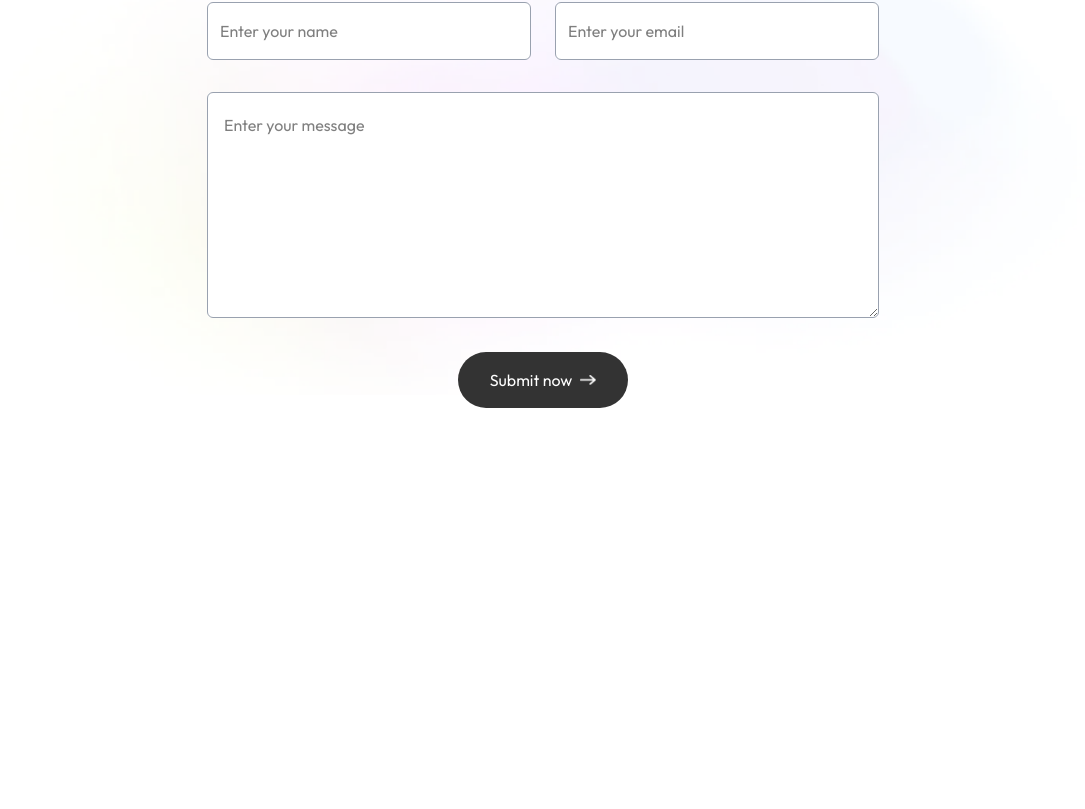
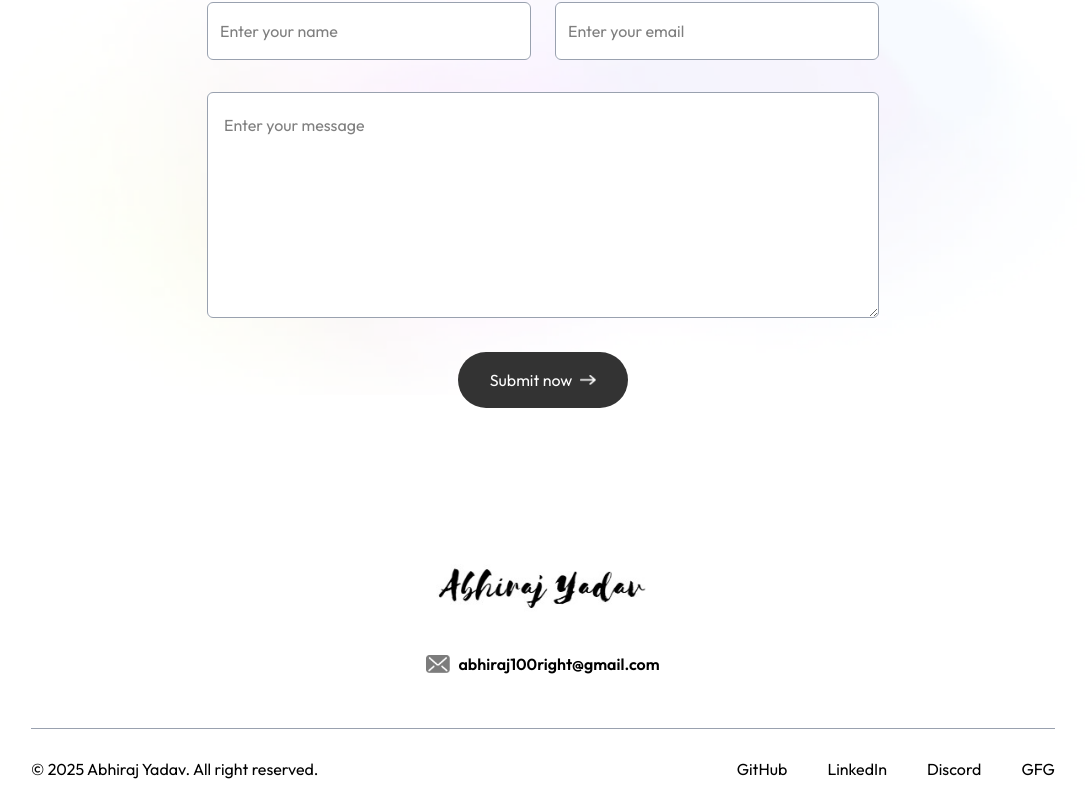
Before and after one commit to abhiraj100/Portfolio-using-Next.js, a Next.js app: page / in a window 1280 px wide. Shown: the part 3504-4313 px from the top of the page, without its empty margins (97-1182 px from the left). Before the commit the page ends 3968 px from the top, so only its background shows below. Built offline with nearby package versions, Linux system fonts and the light colour scheme; a web font is replaced by a local one.

Commit message:
Added the Footer section

```diff
--- /dev/null
+++ b/app/components/Footer.jsx
@@ -0,0 +1,55 @@
+import { assets } from "@/assets/assets";
+import Image from "next/image";
+import React from "react";
+
+const Footer = () => {
+  return (
+    <div className="mt-20">
+      <div className="text-center">
+        <Image src={assets.logo} alt="" className="w-60 mx-auto mb-2 " />
+
+        <div className="flex w-max items-center gap-2 mx-auto text-black font-semibold">
+          <Image src={assets.mail_icon} alt="" className="w-6" />
+          abhiraj100right@gmail.com
+        </div>
+      </div>
+
+      <div className="text-center sm:flex items-center justify-between border-t border-gray-400 mx-[10%] mt-12 py-6">
+        <p>© 2025 Abhiraj Yadav. All right reserved.</p>
+        <ul className="flex items-center gap-10 justify-center mt-4 sm:mt-0">
+          <li>
+            <a target="_blank" href="https://github.com/abhiraj100">
+              GitHub
+            </a>
+          </li>
+          <li>
+            <a
+              target="_blank"
+              href="https://www.linkedin.com/in/abhiraj-yadav-86a232215/"
+            >
+              LinkedIn
+            </a>
+          </li>
+          <li>
+            <a
+              target="_blank"
+              href="https://discord.com/channels/@me/1344735343768899705"
+            >
+              Discord
+            </a>
+          </li>
+          <li>
+            <a
+              target="_blank"
+              href="https://www.geeksforgeeks.org/user/abhiraj100right/"
+            >
+              GFG
+            </a>
+          </li>
+        </ul>
+      </div>
+    </div>
+  );
+};
+
+export default Footer;
--- a/app/page.js
+++ b/app/page.js
@@ -2,6 +2,7 @@
 
 import About from "./components/About";
 import Contact from "./components/Contact";
+import Footer from "./components/Footer";
 import Header from "./components/Header";
 import Navbar from "./components/Navbar";
 import Services from "./components/Services";
@@ -16,6 +17,7 @@
       <Services />
       <Work />
       <Contact />
+      <Footer />
     </>
   );
 }
```
